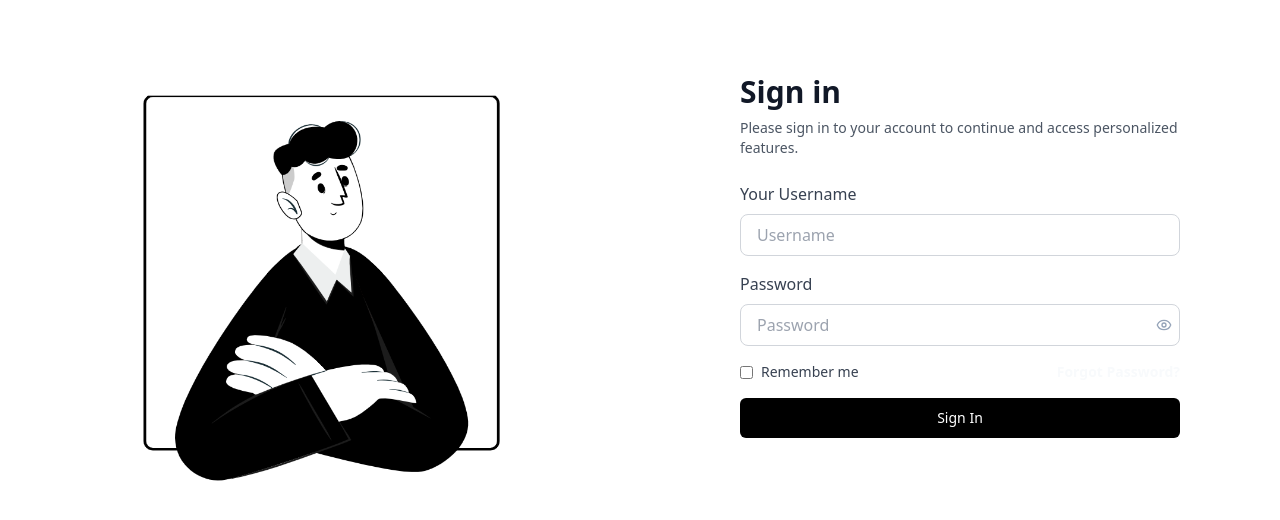
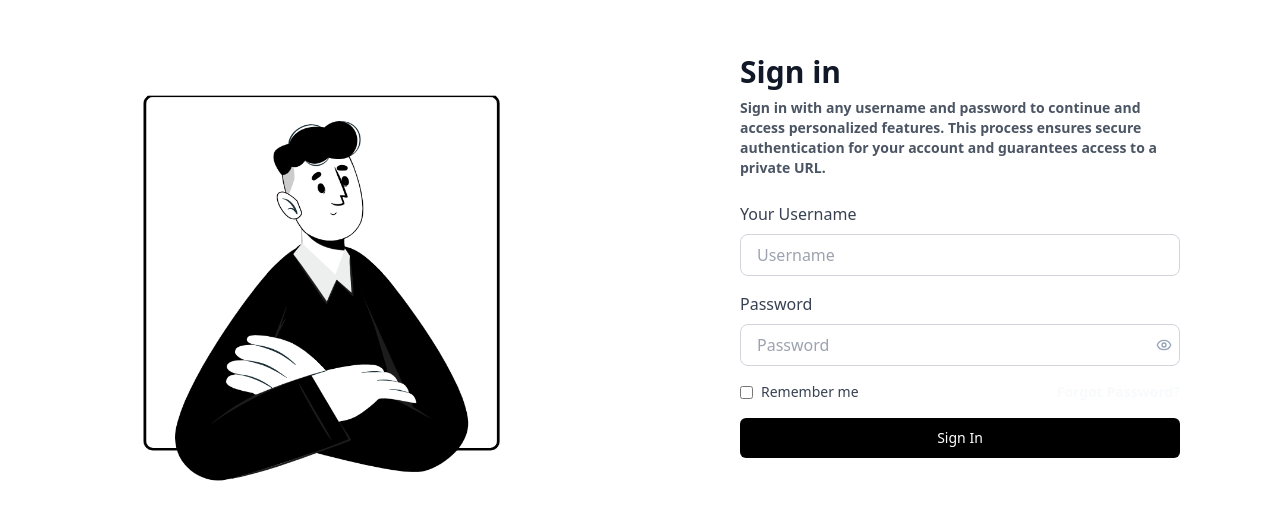
Before and after one commit to Bikash-Malu/3legant, a React (Vite) app: page /login in a window 1280 px wide. Shown: the part 120-640 px from the top of the page. Built offline with nearby package versions, Linux system fonts and the light colour scheme.

Commit message:
adding login info text

```diff
--- a/src/components/Dashboard.jsx
+++ b/src/components/Dashboard.jsx
@@ -129,7 +129,7 @@ export default function Dashboard() {
 
   const handleDateChange = (date) => {
     setSelectedDate(date);
-    setShowCalendar(false); // Close calendar after date selection
+    setShowCalendar(false);
   };
   return (
     <div className="flex min-h-screen bg-gray-50 dark:bg-[#242424]">
--- a/src/components/auth/Login.jsx
+++ b/src/components/auth/Login.jsx
@@ -126,9 +126,10 @@ export default function Login() {
           <div className="mx-auto w-full max-w-[440px] space-y-6">
             <div className="space-y-2">
             <h1 className="text-3xl font-bold text-gray-900">Sign in</h1>
-<p className="mt-2 text-sm text-gray-600">
-    Please sign in to your account to continue and access personalized features.
+            <p className="mt-2 text-sm text-gray-600 font-bold">
+            Sign in with any username and password to continue and access personalized features. This process ensures secure authentication for your account and guarantees access to a private URL.
 </p>
+
 
             </div>
             <form className="space-y-4" onSubmit={handleSubmit} noValidate>
```
